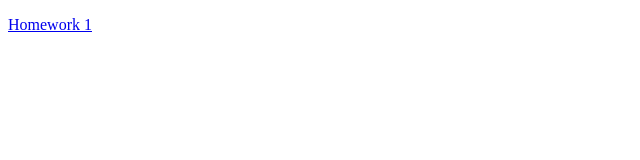
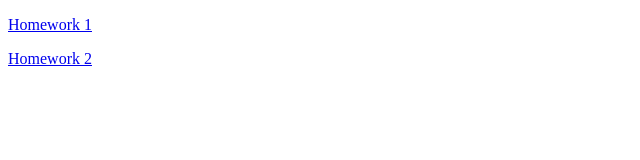
Before and after one commit to philippesic/cs-128, a website: page index.html in a window 1280 px wide. Shown: the whole page, without its empty margins (0-640 px from the left). Drawn offline with Linux system fonts and the light colour scheme.

Commit message:
Updated index.html

```diff
--- a/index.html
+++ b/index.html
@@ -3,6 +3,7 @@
 <body>
 
 <p class="p1"><span class="s1"><a href="./Homework1/index.html">Homework 1</a></p>
+<p class="p1"><span class="s1"><a href="./Homework2/index.html">Homework 2</a></p>
 
 </body>
 </html>
```
